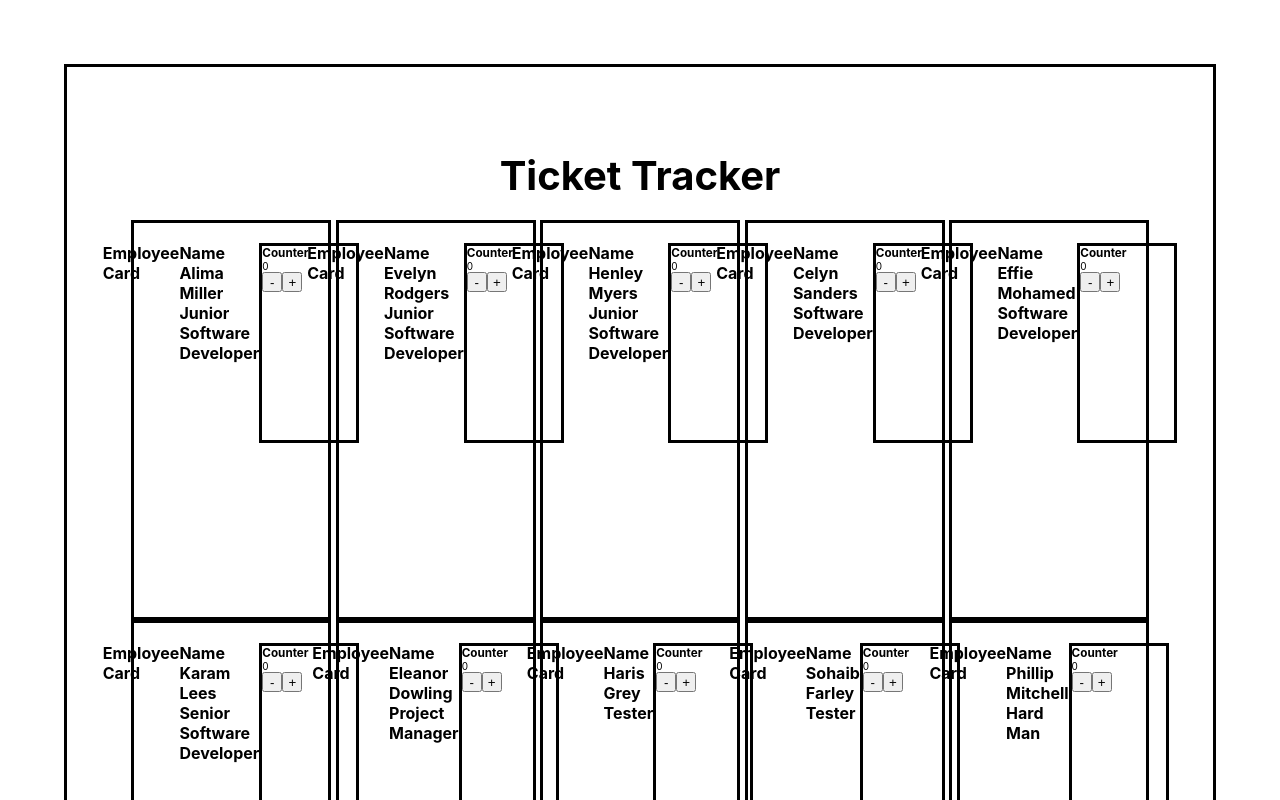
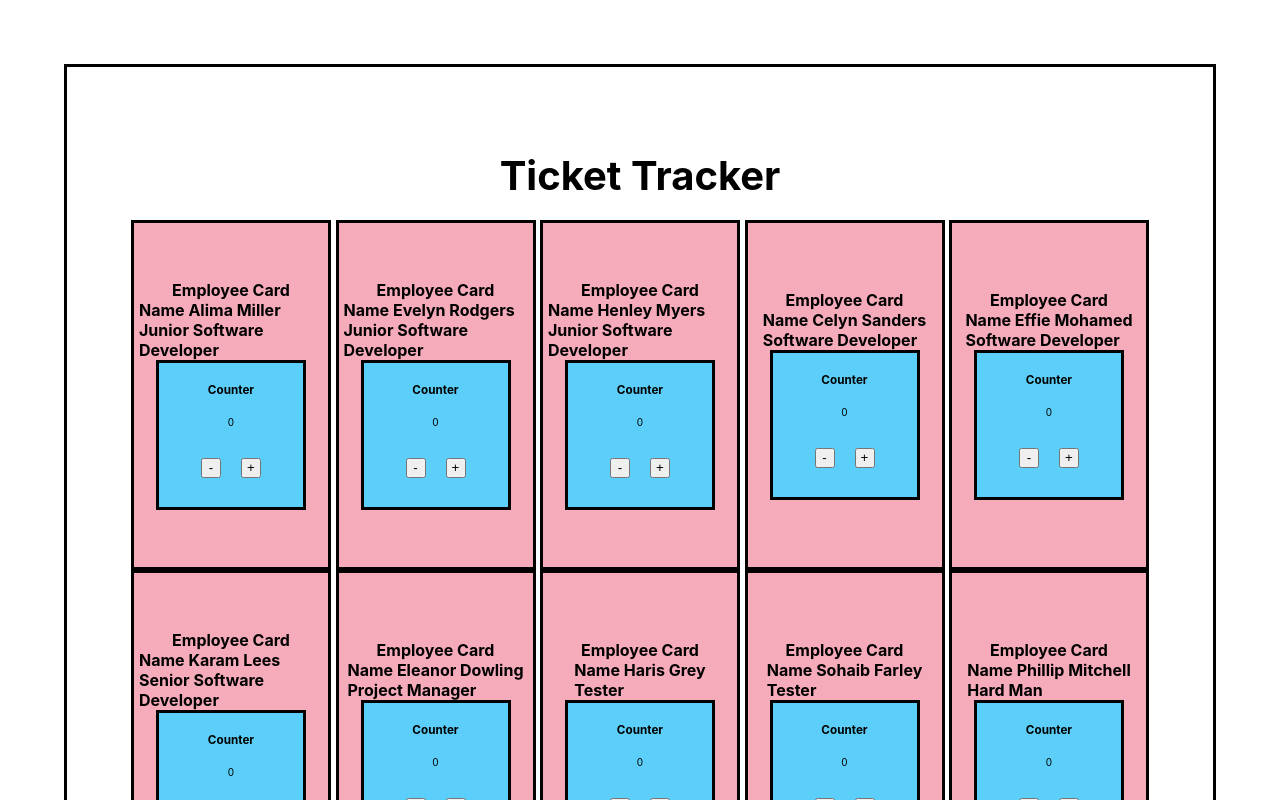
Before and after one commit to OBuckland/ticket-tracker, a React (Create React App) app: page / in a window 1280 px wide. Shown: the top 800 px of the page. Built offline with nearby package versions, Linux system fonts and the light colour scheme.

Commit message:
layout and style changes

```diff
--- a/src/App.module.scss
+++ b/src/App.module.scss
@@ -1,6 +1,4 @@
-.para {
-    color: green;
-}
+
 .mainContainer {
     border: solid;
     padding: 5%;
--- a/src/components/Counter/Counter.module.scss
+++ b/src/components/Counter/Counter.module.scss
@@ -3,11 +3,20 @@
     display: flex;
     flex-direction: column;
     font-size: 10px;
-    width: 100px;
-    height: 200px;
+    width: 150px;
+    height: 150px;
+    justify-content: space-evenly;
+    align-items: center;
+    background-color: rgb(91, 207, 250);
+}
+
+.buttons {
+    justify-content: space-evenly;
+    display: flex;
 }
 
 .button {
     width: 20px;
     height: 20px;
+    margin: 10px;
 }
--- a/src/components/EmployeeCard/EmployeeCard.module.scss
+++ b/src/components/EmployeeCard/EmployeeCard.module.scss
@@ -1,14 +1,22 @@
 .card {
     border: solid;
     width: 200px;
-    height: 400px;
-    padding: 20px 10px;
+    height: 350px;
+    padding: 10px 5px;
     display: flex;
+    flex-direction: column;
     justify-content: center;
+    align-items: center;
+    background-color: rgb(245, 171, 185);
+}
 
-    &__.counterContainer {
-        display: flex;
-        border: green solid;
-        justify-content: center;
-    }
+
+.counterContainer {
+    // display: flex;
+    // align-items: flex-end;
 }
+
+.employeeDetails {
+    // display: flex;
+
+}
--- a/src/components/EmployeeDetails/EmployeeDetails.module.scss
+++ b/src/components/EmployeeDetails/EmployeeDetails.module.scss
@@ -0,0 +1,6 @@
+.text {
+    // display: flex;
+    justify-content: space-between;
+    line-height: 25px;
+    height: 20vh;
+}
```
